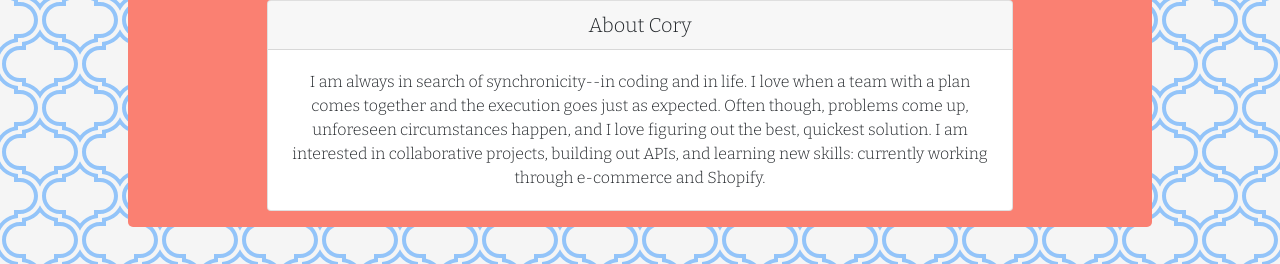
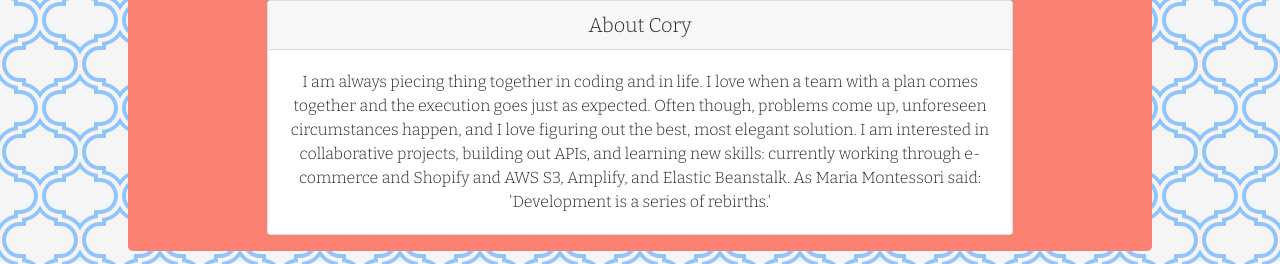
Before and after one commit to aloha45/portfolio-10-2020, a React (Create React App) app: page / in a window 1280 px wide. Shown: the part 420-684 px from the top of the page. Built offline with nearby package versions, Linux system fonts and the light colour scheme.

Commit message:
refresh resume and about me

```diff
--- a/src/components/AboutMe/AboutMe.jsx
+++ b/src/components/AboutMe/AboutMe.jsx
@@ -3,7 +3,7 @@ import './AboutMe.css'
 
 class AboutMe extends Component {
     state = {
-        profile: "I am always in search of synchronicity--in coding and in life. I love when a team with a plan comes together and the execution goes just as expected. Often though, problems come up, unforeseen circumstances happen, and I love figuring out the best, quickest solution. I am interested in collaborative projects, building out APIs, and learning new skills: currently working through e-commerce and Shopify."
+        profile: "I am always piecing thing together in coding and in life. I love when a team with a plan comes together and the execution goes just as expected. Often though, problems come up, unforeseen circumstances happen, and I love figuring out the best, most elegant solution. I am interested in collaborative projects, building out APIs, and learning new skills: currently working through e-commerce and Shopify and AWS S3, Amplify, and Elastic Beanstalk. As Maria Montessori said: 'Development is a series of rebirths.'"
      }
     render() {
         return (
--- a/src/components/Contact/Contact.jsx
+++ b/src/components/Contact/Contact.jsx
@@ -32,7 +32,7 @@ class Contact extends Component {
                             <i className="fab fa-linkedin fa-4x" />
                             <p>LinkedIn</p>
                         </a>
-                        <a href='Cory Spicer Nov 2020.pdf'>
+                        <a href='Cory Spicer Resume Dec.pdf'>
                             <i className="fas fa-file fa-4x"></i>
                             <p>Resume</p>
                         </a>
```
Also changed, not shown: 2 other files (tests, documents, lock files or other folders).
